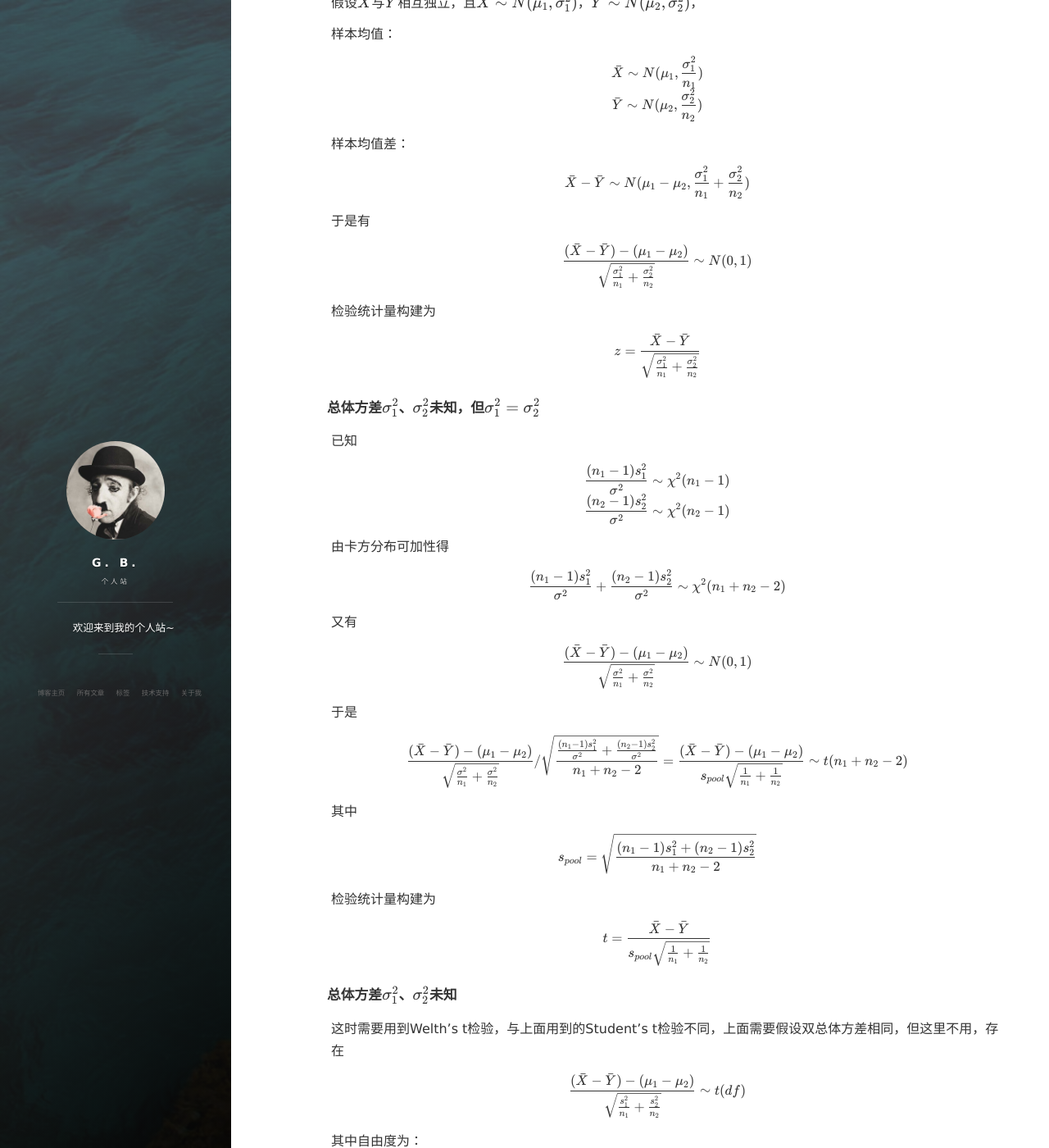
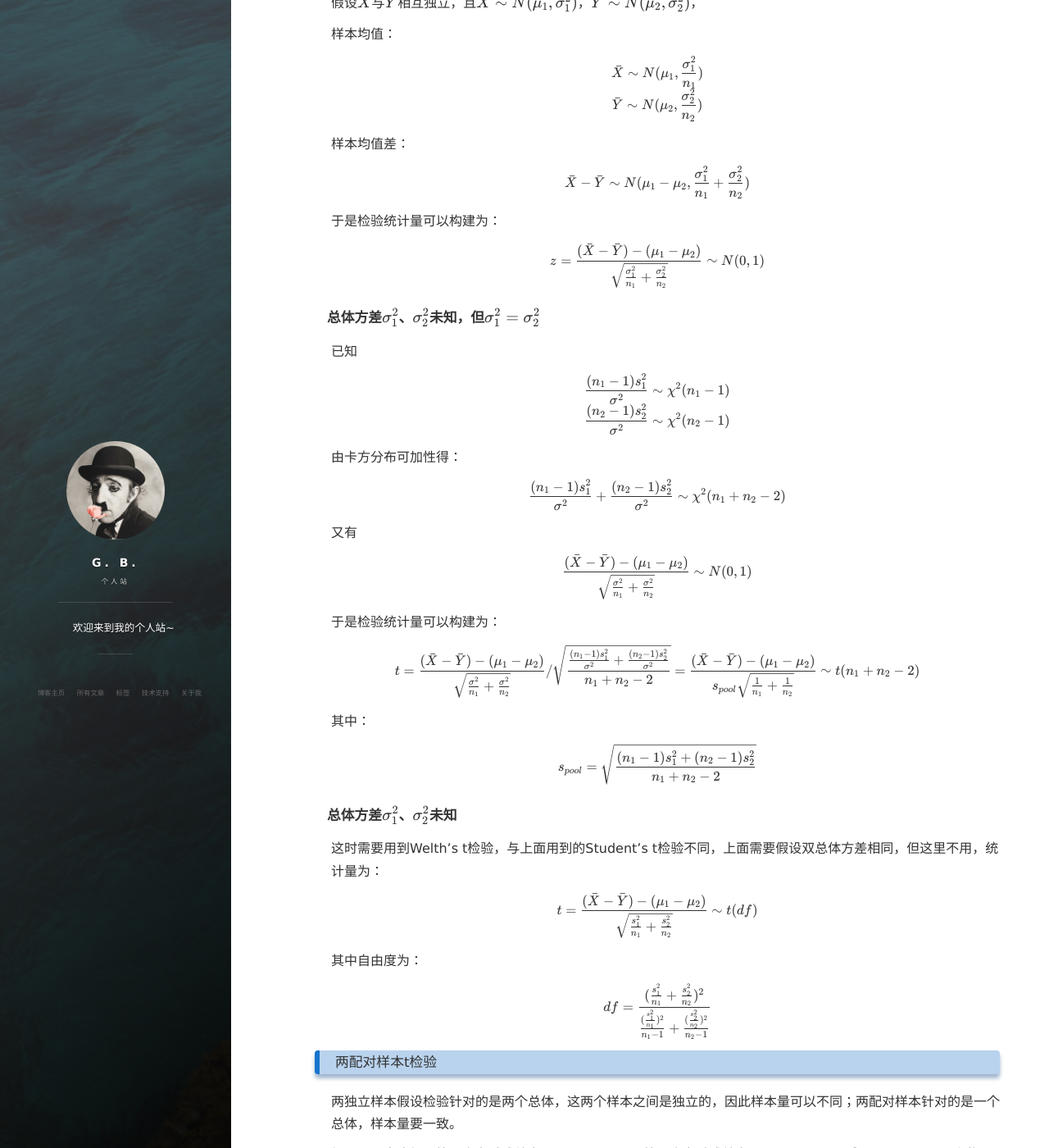
Before and after one commit to Blanket58/Blanket58.github.io, a Jekyll site: the page built from _posts/2021-08-20-hypothesis-test.md, in a window 1280 px wide and 1400 px high, scrolled down 2579 px. Shown: the whole window at 82% size. Built offline with Jekyll 4.4.1, drawn with Linux system fonts in a browser that asks for light colours; nearby versions of some CDN libraries; comment, search, counter and statistics services are not loaded; some of the changed text lies outside the part shown.

Commit message:
Revert "Update 2021-08-20-hypothesis-test.md"
This reverts commit c6e794463bd02851012ebedab5497a2180bd5e39.

```diff
--- a/_posts/2021-08-20-hypothesis-test.md
+++ b/_posts/2021-08-20-hypothesis-test.md
@@ -51,7 +51,7 @@
 \frac {\bar X - \mu} {\frac \sigma {\sqrt n}} \sim N(0, 1)
 $$
 
-于是检验统计量构建为
+于是检验统计量可以构建为：
 
 $$
 z = \frac {\bar X - \mu_0} {\frac \sigma {\sqrt n}}
@@ -77,7 +77,7 @@
 \frac {\frac {\sqrt n (\bar X - \mu)} \sigma} {\sqrt{\frac{\frac{(n-1)s^2}{\sigma^2}}{n - 1}}} = \frac {\sqrt n (\bar X - \mu)} s \sim t(n-1)
 $$
 
-于是检验统计量构建为
+于是检验统计量可以构建为：
 
 $$
 t = \frac {\sqrt n (\bar X - \mu_0)} s \sim t(n-1)
@@ -147,16 +147,10 @@
 \bar X - \bar Y \sim N(\mu_1 - \mu_2, \frac {\sigma_1^2} {n_1} + \frac {\sigma_2^2} {n_2})
 $$
 
-于是有
+于是检验统计量可以构建为：
 
 $$
-\frac {(\bar X - \bar Y) - (\mu_1 - \mu_2)} {\sqrt {\frac {\sigma_1^2} {n_1} + \frac {\sigma_2^2} {n_2}}} \sim N(0, 1)
-$$
-
-检验统计量构建为
-
-$$
-z = \frac {\bar X - \bar Y} {\sqrt {\frac {\sigma_1^2} {n_1} + \frac {\sigma_2^2} {n_2}}}
+z = \frac {(\bar X - \bar Y) - (\mu_1 - \mu_2)} {\sqrt {\frac {\sigma_1^2} {n_1} + \frac {\sigma_2^2} {n_2}}} \sim N(0, 1)
 $$
 
 #### 总体方差$\sigma_1^2$、$\sigma_2^2$未知，但$\sigma_1^2 = \sigma_2^2$
@@ -168,7 +162,7 @@
 \frac {(n_2-1)s_2^2}{\sigma^2} \sim \chi^2(n_2 - 1)
 $$
 
-由卡方分布可加性得
+由卡方分布可加性得：
 
 $$
 \frac {(n_1-1)s_1^2}{\sigma^2} + \frac {(n_2-1)s_2^2}{\sigma^2} \sim \chi^2(n_1 + n_2 - 2)
@@ -180,30 +174,24 @@
 \frac {(\bar X - \bar Y) - (\mu_1 - \mu_2)} {\sqrt {\frac {\sigma^2} {n_1} + \frac {\sigma^2} {n_2}}} \sim N(0, 1)
 $$
 
-于是
+于是检验统计量可以构建为：
 
 $$
-\frac {(\bar X - \bar Y) - (\mu_1 - \mu_2)} {\sqrt {\frac {\sigma^2} {n_1} + \frac {\sigma^2} {n_2}}} / \sqrt {\frac {\frac {(n_1-1)s_1^2}{\sigma^2} + \frac {(n_2-1)s_2^2}{\sigma^2}} {n_1 + n_2 - 2}} = \frac {(\bar X - \bar Y) - (\mu_1 - \mu_2)} {s_{pool} \sqrt {\frac 1 {n_1} + \frac 1 {n_2}}} \sim t(n_1 + n_2 - 2)
+t = \frac {(\bar X - \bar Y) - (\mu_1 - \mu_2)} {\sqrt {\frac {\sigma^2} {n_1} + \frac {\sigma^2} {n_2}}} / \sqrt {\frac {\frac {(n_1-1)s_1^2}{\sigma^2} + \frac {(n_2-1)s_2^2}{\sigma^2}} {n_1 + n_2 - 2}} = \frac {(\bar X - \bar Y) - (\mu_1 - \mu_2)} {s_{pool} \sqrt {\frac 1 {n_1} + \frac 1 {n_2}}} \sim t(n_1 + n_2 - 2)
 $$
 
-其中
+其中：
 
 $$
 s_{pool} = \sqrt {\frac {(n_1 - 1)s_1^2 + (n_2 - 1)s_2^2} {n_1 + n_2 - 2}}
 $$
 
-检验统计量构建为
+#### 总体方差$\sigma_1^2$、$\sigma_2^2$未知
+
+这时需要用到Welth’s t检验，与上面用到的Student's t检验不同，上面需要假设双总体方差相同，但这里不用，统计量为：
 
 $$
-t = \frac {\bar X - \bar Y} {s_{pool} \sqrt {\frac 1 {n_1} + \frac 1 {n_2}}}
-$$
-
-#### 总体方差$\sigma_1^2$、$\sigma_2^2$未知
-
-这时需要用到Welth’s t检验，与上面用到的Student's t检验不同，上面需要假设双总体方差相同，但这里不用，存在
-
-$$
-\frac {(\bar X - \bar Y) - (\mu_1 - \mu_2)} {\sqrt {\frac {s_1^2} {n_1} + \frac {s_2^2} {n_2}}} \sim t(df)
+t = \frac {(\bar X - \bar Y) - (\mu_1 - \mu_2)} {\sqrt {\frac {s_1^2} {n_1} + \frac {s_2^2} {n_2}}} \sim t(df)
 $$
 
 其中自由度为：
@@ -287,16 +275,10 @@
 H_1: \pi_1 - \pi_2 > \Delta
 $$
 
-有
+统计量：
 
 $$
-\frac {(p_1 - p_2) - (\pi_1 - \pi_2)} {\sqrt {\frac {p_1(1-p_1)} {n_1} + \frac {p_2(1-p_2)} {n_2}}} \sim N(0, 1)
-$$
-
-于是检验统计量构建为
-
-$$
-z = \frac {p_1 - p_2} {\sqrt {\frac {p_1(1-p_1)} {n_1} + \frac {p_2(1-p_2)} {n_2}}}
+z = \frac {(p_1 - p_2) - (\pi_1 - \pi_2)} {\sqrt {\frac {p_1(1-p_1)} {n_1} + \frac {p_2(1-p_2)} {n_2}}} \sim N(0, 1)
 $$
 
 ### 单因素试验的方差分析
```
